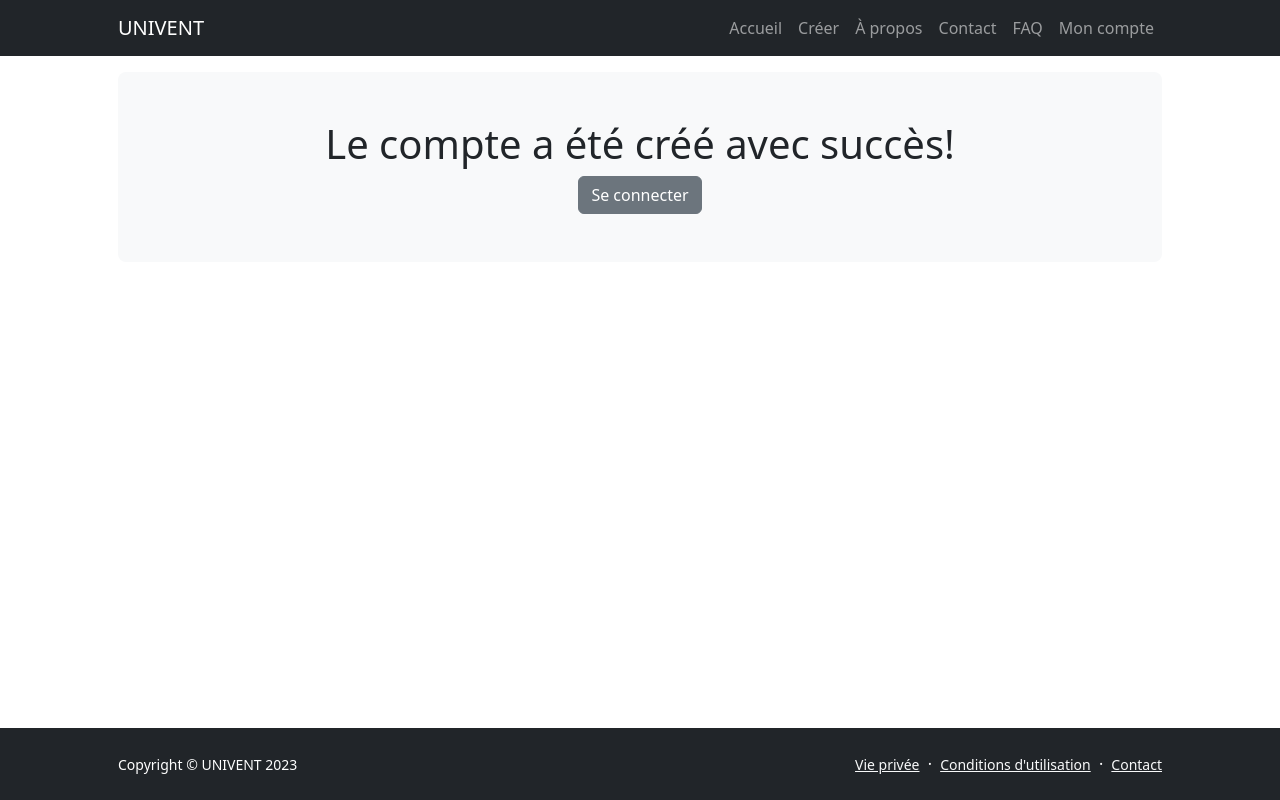
After one commit to oussamaelfig/Univent, a Flask app: page /succes_compte in a window 1280 px wide. The commit adds this page. Run offline with Flask 3, Linux system fonts and the light colour scheme; some libraries are stand-ins or nearby versions.

Commit message:
close #47 #48 #28

```diff
--- a/app.py
+++ b/app.py
@@ -60,8 +60,8 @@ def contact():  # put application's code here
 def about():
     return render_template("about.html")
 
+@app.route("/create_event", methods=["GET", "POST"])
 @authentication_required
-@app.route("/create_event", methods=["GET", "POST"])
 def create_event():
     if request.method == "POST":
         title = request.form["title"]
--- a/templates/create_account.html
+++ b/templates/create_account.html
@@ -38,11 +38,11 @@
                             </div>
                             <div class="mb-3">
                                 <label for="title" class="form-label">Confirmation du mot de passe *:</label>
-                                <input type="password" class="form-control" id="mdpConf" name="titleConf" required>
+                                <input type="password" class="form-control" id="mdpConf" name="mdpConf" required>
                             </div>
                             <div class="mb-3">
                                 <label for="title" class="form-label">Type de compte *:</label>
-                                <select name="type" id="type" disabled>
+                                <select name="type" id="type" class="form-select">
                                     <!--Est actuellement le seul type de compte qui peut être chosi-->
                                     <option value="0">Organisation</option>
                                 </select>
--- /dev/null
+++ b/templates/succes_compte.html
@@ -0,0 +1,27 @@
+{% extends "base.html" %}
+{% block title %}
+UNIVENT - Succès
+{% endblock %}
+{% block content %}
+<section class="py-3">
+    <div class="container text-center px-5">
+        <!-- form pour creer compte -->
+        <div class="bg-light rounded-3 py-5 px-4 px-md-5 mb-5">
+
+            <h1>Le compte a été créé avec succès!</h1>
+            <div class="row gx-5 justify-content-center">
+                <div class="col-lg-8 col-xl-6">
+                    <button class="btn btn-secondary" onclick="naviguerLogin()">Se
+                        connecter</button>
+                </div>
+            </div>
+        </div>
+    </div>
+</section>
+<script>
+    function naviguerLogin()
+    {
+        window.location.replace("/login")
+    }
+</script>
+{% endblock %}
```
